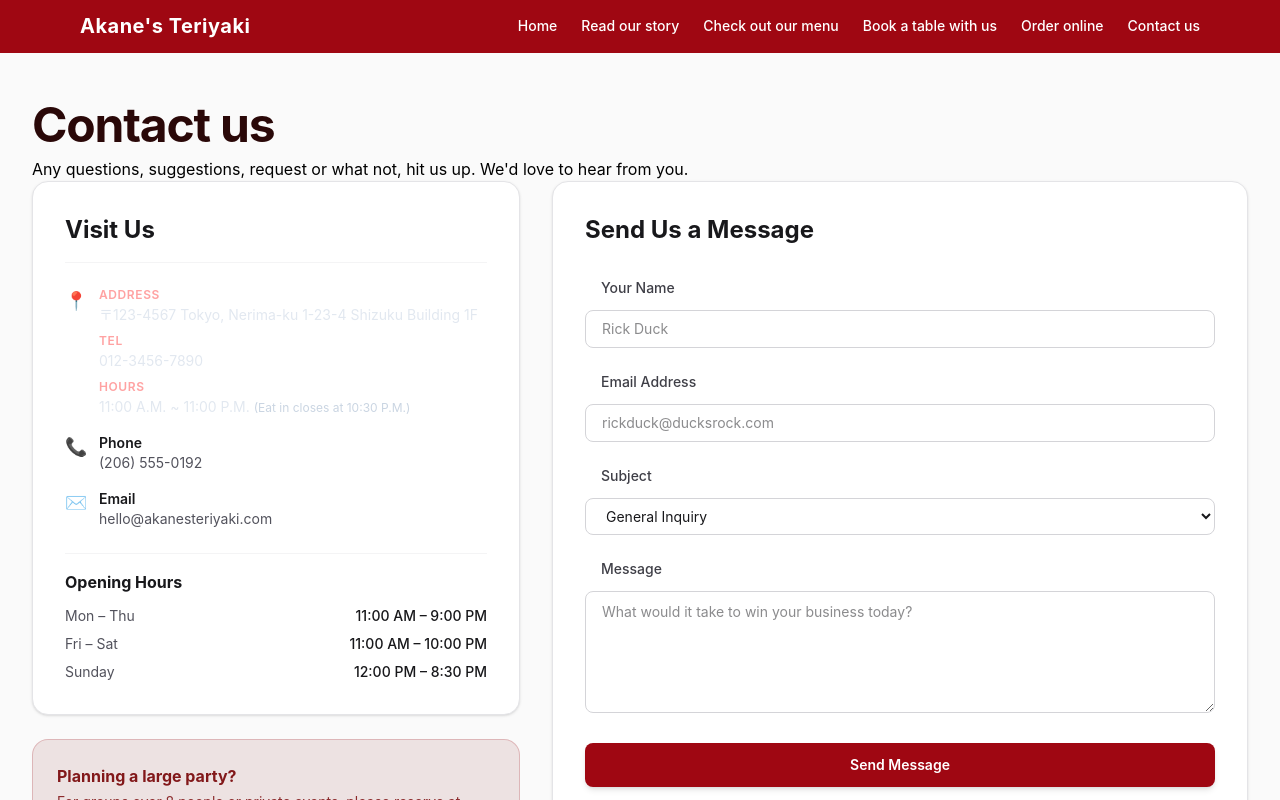
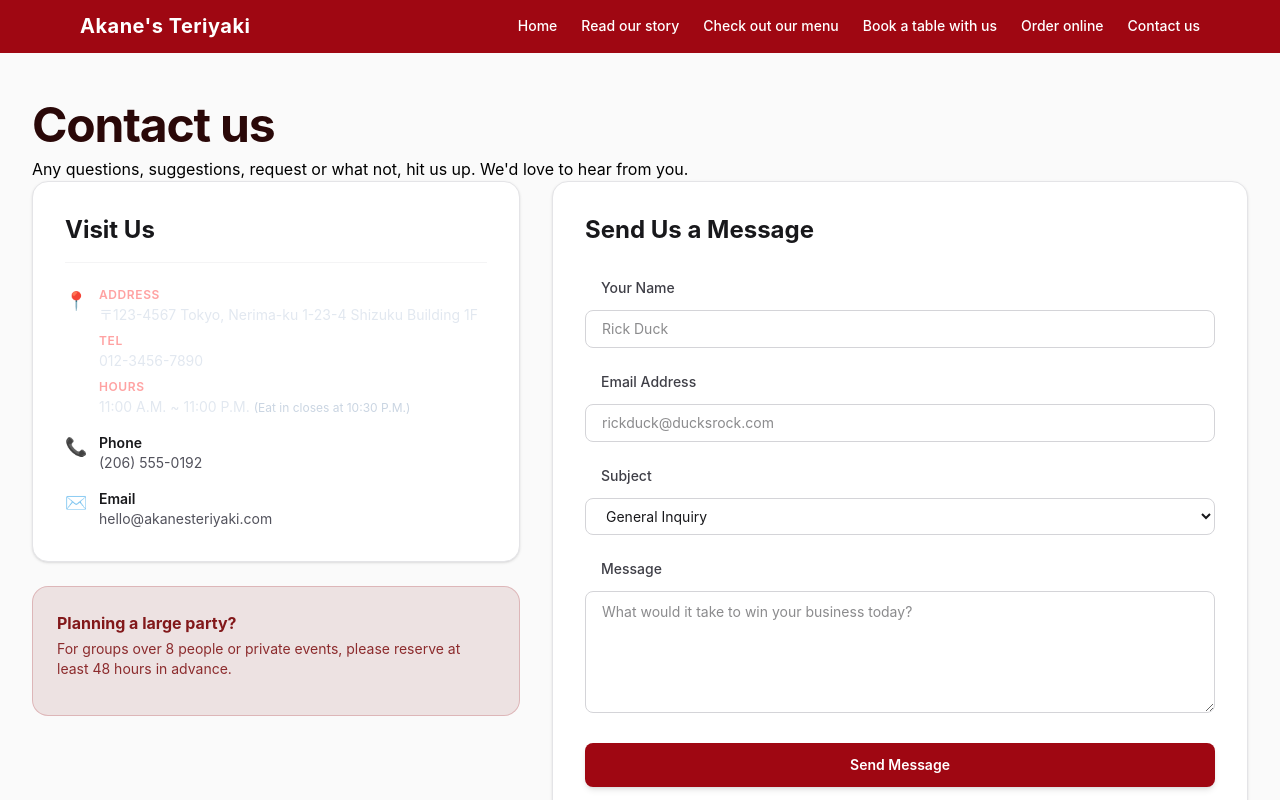
Before and after one commit to jarteaga127/akanes-teriyaki-react, a React (Vite) app: page /contact-us in a window 1280 px wide. Shown: the top 800 px of the page. Built offline with nearby package versions, Linux system fonts and the light colour scheme.

Commit message:
created unit test for contact form

```diff
--- a/src/components/Footer.tsx
+++ b/src/components/Footer.tsx
@@ -44,7 +44,7 @@ const Footer = () => {
               <Link to="/order-online" className="text-slate-200 hover:text-red-200 transition-colors">Order online</Link>
             </li>
             <li>
-              <Link to="/" className="text-slate-200 hover:text-red-200 transition-colors">Contact us</Link>
+              <Link to="/contact-us" className="text-slate-200 hover:text-red-200 transition-colors">Contact us</Link>
             </li>
           </ul>
         </div>
--- a/src/pages/ContactUs.tsx
+++ b/src/pages/ContactUs.tsx
@@ -59,26 +59,7 @@ const ContactUs = () => {
                 </div>
               </div>
 
-              {/* Hours of Operation */}
-              <div className="pt-4 border-t border-zinc-100 dark:border-zinc-800">
-                <h3 className="text-base font-bold text-zinc-900 dark:text-white mb-3">
-                  Opening Hours
-                </h3>
-                <ul className="space-y-2 text-sm text-zinc-600 dark:text-zinc-400">
-                  <li className="flex justify-between">
-                    <span>Mon – Thu</span>
-                    <span className="font-medium text-zinc-900 dark:text-zinc-200">11:00 AM – 9:00 PM</span>
-                  </li>
-                  <li className="flex justify-between">
-                    <span>Fri – Sat</span>
-                    <span className="font-medium text-zinc-900 dark:text-zinc-200">11:00 AM – 10:00 PM</span>
-                  </li>
-                  <li className="flex justify-between">
-                    <span>Sunday</span>
-                    <span className="font-medium text-zinc-900 dark:text-zinc-200">12:00 PM – 8:30 PM</span>
-                  </li>
-                </ul>
-              </div>
+
             </div>
 
             {/* Quick Actions / Note Card */}
@@ -101,7 +82,7 @@ const ContactUs = () => {
           <div className="w-full h-72 bg-zinc-200 dark:bg-zinc-800 relative flex items-center justify-center">
             {/* Embedded Google Maps iframe can replace this container */}
             <p className="text-zinc-500 dark:text-zinc-400 text-sm font-medium">
-              [ Embedded Interactive Map - Seattle Downtown Area ]
+              [ Embedded Interactive Map - Tokyo Area ]
             </p>
           </div>
         </div>
```
Also changed, not shown: 1 other file (tests, documents, lock files or other folders).
